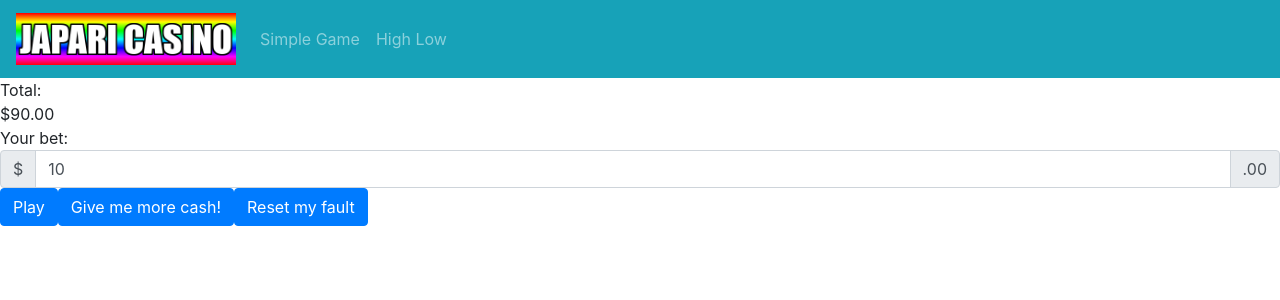
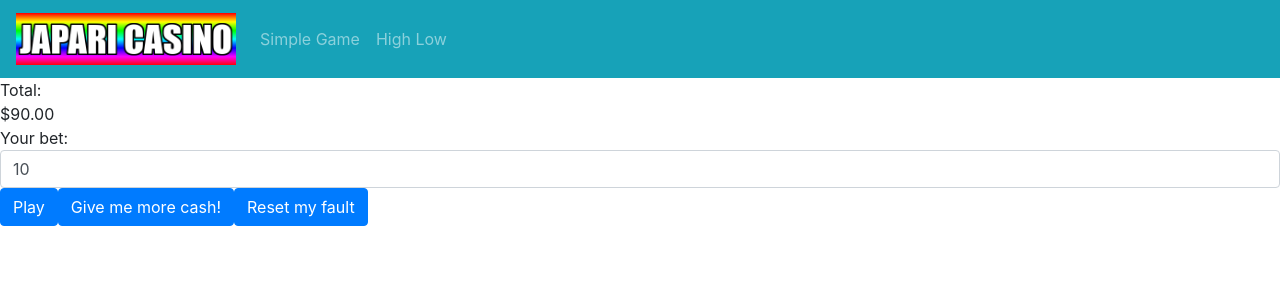
Before and after one commit to japari-dev/japari-casino, a Vue app: page /#/SimpleGame in a window 1280 px wide. Shown: the top 300 px of the page. Built offline with nearby package versions, Linux system fonts and the light colour scheme.

Commit message:
[src/components/AmountInput.vue] fix to take prepend and append

```diff
--- a/src/components/AmountInput.vue
+++ b/src/components/AmountInput.vue
@@ -1,5 +1,5 @@
 <template>
-  <b-input-group prepend="$" append=".00">
+  <b-input-group v-bind:prepend="prepend" v-bind:append="append">
     <b-form-input
       v-bind:value="value"
       v-on:input="$emit('input', parseInt($event))"
@@ -10,6 +10,14 @@
 <script>
 export default {
   props: {
+    prepend: {
+      type: String,
+      default: ''
+    },
+    append: {
+      type: String,
+      default: ''
+    },
     value: {
       type: Number,
       default: 0
```
